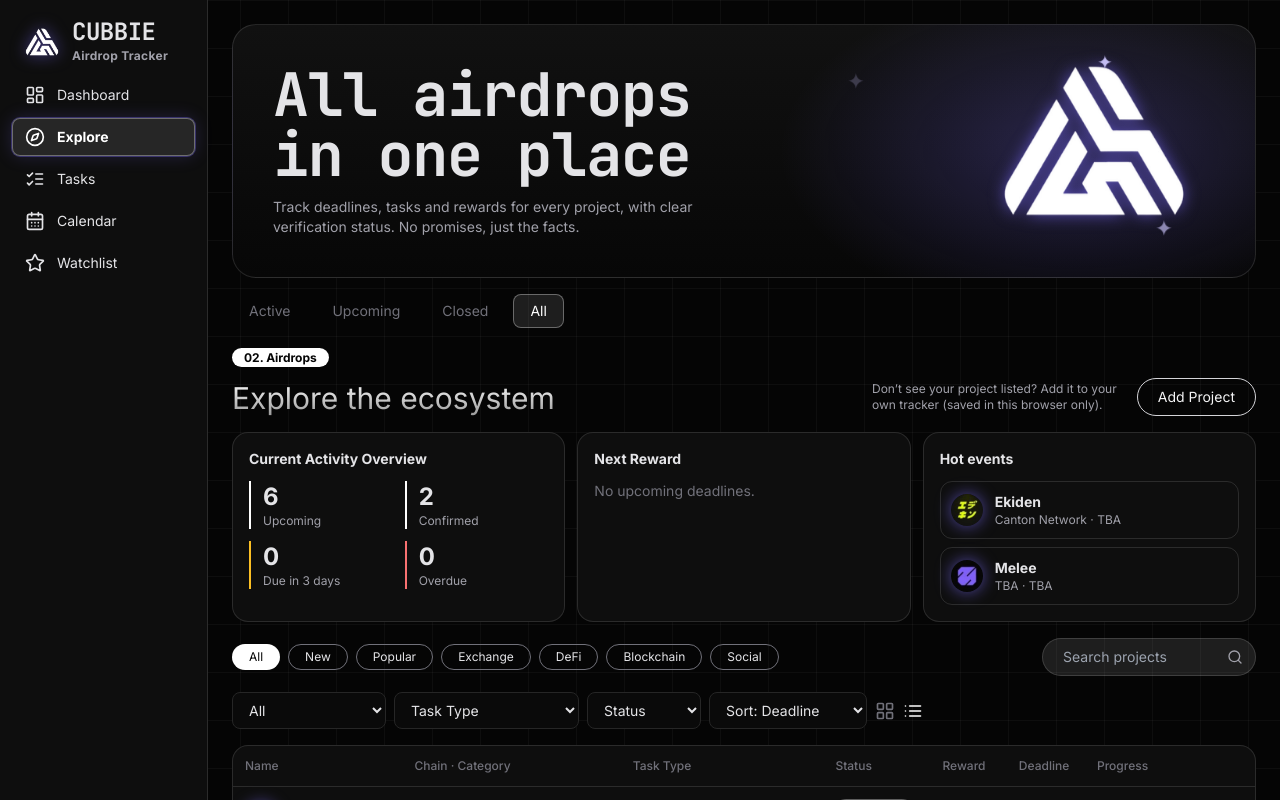
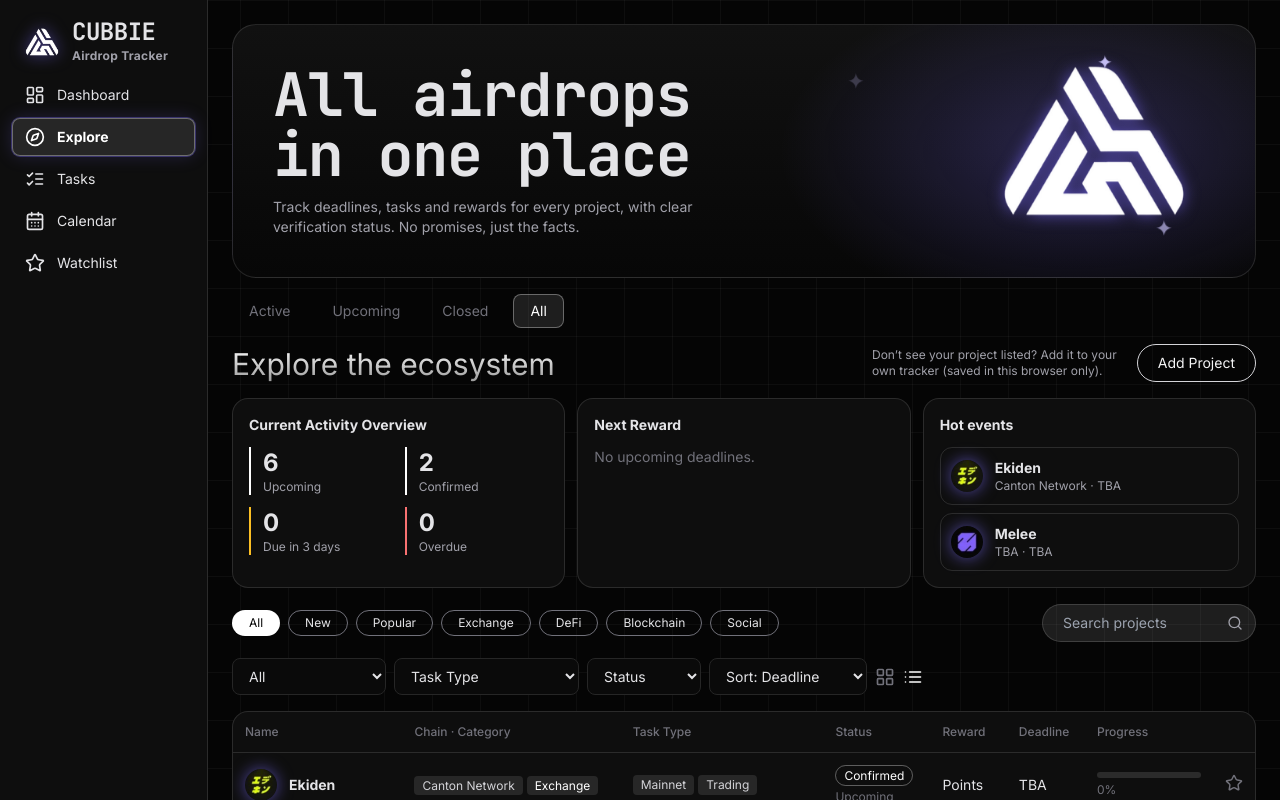
Before and after one commit to ahmad-choirudin/airdrop-tracker, a React (Vite) app: page / in a window 1280 px wide. Both pictures are taken after a click on the button "Go to Explore". Shown: the top 800 px of the page. Built offline with nearby package versions, Linux system fonts and the light colour scheme.

Commit message:
Remove section label

```diff
--- a/src/App.jsx
+++ b/src/App.jsx
@@ -199,7 +199,7 @@
         </section>
         <div className="flex gap-2 text-sm">{[['Active','Active'],['Upcoming','Upcoming'],['Ended','Closed'],['All','All']].map(([k,l])=><button key={k} onClick={()=>setSt(k)} className={`rounded-lg px-4 py-1.5 border ${st===k?'bg-accent/10 border-accent/40 text-accent':'border-transparent text-zinc-500'}`}>{l}</button>)}</div>
         <div className="flex flex-wrap justify-between gap-4 items-end">
-          <div><span className="text-xs bg-accent text-ink rounded-full px-3 py-0.5 font-bold">02. Airdrops</span><h2 className="text-2xl md:text-3xl mt-3 holo-text">Explore the ecosystem</h2></div>
+          <div><h2 className="text-2xl md:text-3xl holo-text">Explore the ecosystem</h2></div>
           <div className="flex items-center gap-4 max-w-sm text-xs text-zinc-400"><span>Don’t see your project listed? Add it to your own tracker (saved in this browser only).</span><button onClick={()=>setSub(!sub)} className="rounded-full border border-zinc-300 text-zinc-100 px-5 py-2 text-sm whitespace-nowrap">Add Project</button></div>
         </div>
         {sub&&<form className="rounded-2xl border border-line bg-panel p-4 grid sm:grid-cols-2 gap-2 text-sm" onSubmit={e=>{e.preventDefault()
```
Also changed, not shown: 1 other file (tests, documents, lock files or other folders).
